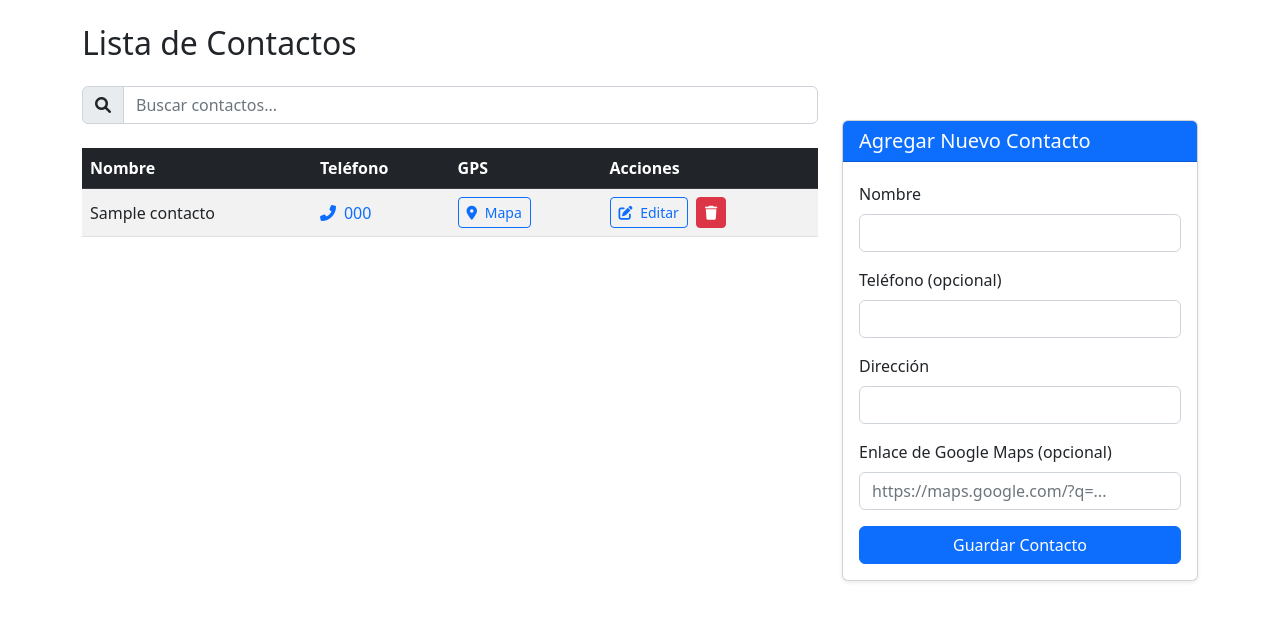
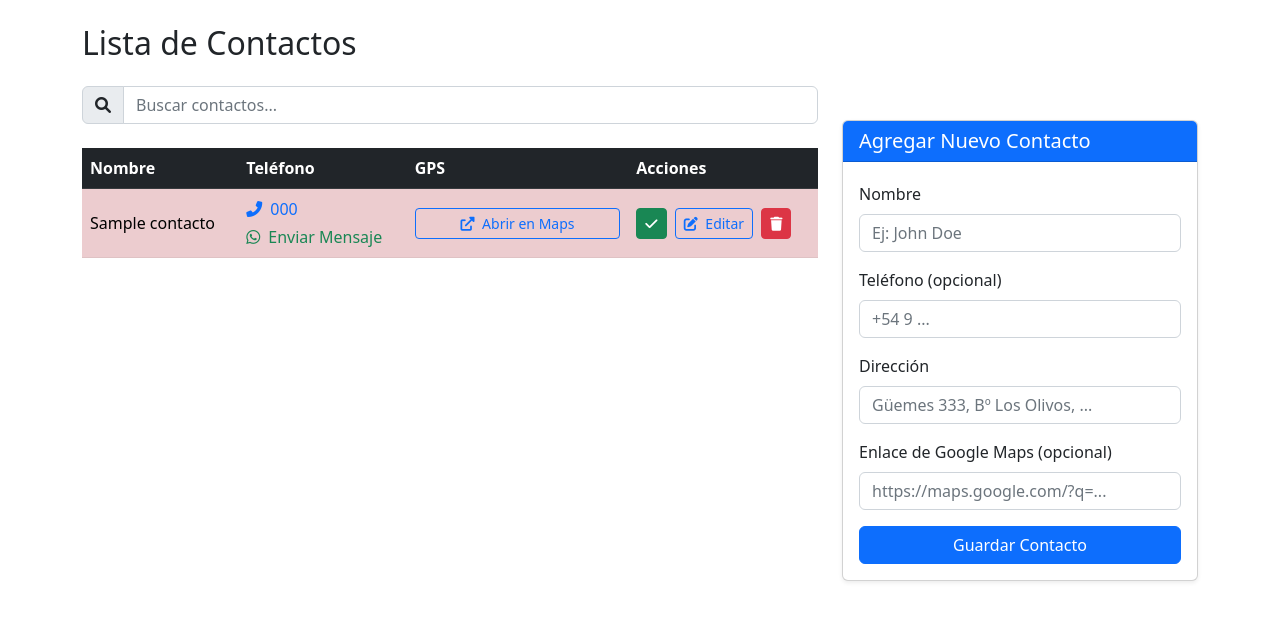
Before and after one commit to GuilloSGit/lista-contactos, a Flask app: page /contactos in a window 1280 px wide. Shown: the part 56-677 px from the top of the page. Run offline with Flask 3, Linux system fonts and the light colour scheme; a user stored in the database is signed in; tables that the repository leaves empty hold one stand-in row (values such as "Sample post"); some libraries are stand-ins or nearby versions.

Commit message:
Mejoras UI: Mapa embebido y formateo automatico de links de WhatsApp

```diff
--- a/app.py
+++ b/app.py
@@ -3,8 +3,11 @@ from flask import Flask, render_template, request, redirect, url_for, flash, ses
 from flask_sqlalchemy import SQLAlchemy
 from flask_wtf.csrf import CSRFProtect, generate_csrf
 from email_validator import validate_email, EmailNotValidError
+from datetime import datetime, timedelta
 import os
 import sys
+import re
+import urllib.parse
 
 from dotenv import load_dotenv
 from pathlib import Path
@@ -78,13 +81,84 @@ class UsuarioAutorizado(db.Model):
 class Contacto(db.Model):
     id = db.Column(db.Integer, primary_key=True)
     nombre = db.Column(db.String(100), nullable=False)
-    email = db.Column(db.String(120), nullable=False)
+    email = db.Column(db.String(120), nullable=True)
     telefono = db.Column(db.String(20), nullable=False)
     direccion = db.Column(db.String(200), nullable=False)
     gps_url = db.Column(db.String(500), nullable=True)
     activo = db.Column(db.Boolean, default=True, nullable=False)
     fecha_creacion = db.Column(db.DateTime, default=db.func.current_timestamp())
     fecha_actualizacion = db.Column(db.DateTime, default=db.func.current_timestamp(), onupdate=db.func.current_timestamp())
+
+    @property
+    def necesita_actualizacion(self):
+        # 125 días son aprox 4 meses y medio
+        limite = datetime.utcnow() - timedelta(days=125)
+        fecha_ref = self.fecha_actualizacion or self.fecha_creacion
+        if fecha_ref:
+            return fecha_ref < limite
+        return False
+
+    @property
+    def embed_map_url(self):
+        if self.gps_url:
+            match = re.search(r'(?:search/|@|[?&]q=)([-0-9.]+)[^0-9-]+([-0-9.]+)', self.gps_url)
+            if match:
+                lat, lng = match.group(1), match.group(2)
+                return f"https://maps.google.com/maps?q={lat},{lng}&t=m&z=16&output=embed&iwloc=near"
+
+        if self.direccion:
+            return f"https://maps.google.com/maps?q={urllib.parse.quote(self.direccion.strip())}&t=m&z=16&output=embed&iwloc=near"
+
+        return ""
+
+    @property
+    def whatsapp_url(self):
+        if not self.telefono:
+            return ""
+
+        telefono_str = str(self.telefono).strip()
+        has_plus = telefono_str.startswith('+')
+        num = re.sub(r'\D', '', telefono_str)
+
+        if not num:
+            return ""
+
+        if has_plus:
+            # Caso especial Argentina (+54)
+            if num.startswith('54'):
+                if len(num) == 12 and not num.startswith('549'):
+                    return f"https://wa.me/549{num[2:]}"
+                elif num.startswith('549') and len(num) == 15:
+                    local = num[3:]
+                    if local[2:4] == '15': local = local[:2] + local[4:]
+                    elif local[3:5] == '15': local = local[:3] + local[5:]
+                    elif local[4:6] == '15': local = local[:4] + local[6:]
+                    return f"https://wa.me/549{local}"
+                elif num.startswith('54') and len(num) == 14:
+                    local = num[2:]
+                    if local[2:4] == '15': local = local[:2] + local[4:]
+                    elif local[3:5] == '15': local = local[:3] + local[5:]
+                    elif local[4:6] == '15': local = local[:4] + local[6:]
+                    return f"https://wa.me/549{local}"
+            return f"https://wa.me/{num}"
+
+        # Si ya viene con el 549 o 54 explícito sin el +
+        if num.startswith('549') and len(num) == 13:
+            return f"https://wa.me/{num}"
+        if num.startswith('54') and len(num) == 12:
+            return f"https://wa.me/549{num[2:]}"
+
+        # Quitar 0 inicial (prefijo interurbano)
+        if num.startswith('0'):
+            num = num[1:]
+
+        # Si tiene 12 dígitos, probablemente tenga el '15' metido
+        if len(num) == 12:
+            if num[2:4] == '15': num = num[:2] + num[4:]
+            elif num[3:5] == '15': num = num[:3] + num[5:]
+            elif num[4:6] == '15': num = num[:4] + num[6:]
+
+        return f"https://wa.me/549{num}"
 
 # Datos iniciales de ejemplo (comentados)
 """
@@ -256,7 +330,7 @@ def editar_contacto(contacto_id):
     if request.method == 'POST':
         try:
             contacto.nombre = request.form['nombre']
-            contacto.email = request.form['email']
+            contacto.email = request.form.get('email', '')
             contacto.telefono = request.form.get('telefono', '')
             contacto.direccion = request.form['direccion']
             contacto.gps_url = request.form.get('gps_url', '')
@@ -269,6 +343,22 @@ def editar_contacto(contacto_id):
             flash('Error al actualizar el contacto', 'error')
 
     return render_template('editar_contacto.html', contacto=contacto)
+
+@app.route('/contactos/confirmar_actualizacion/<int:contacto_id>', methods=['POST'])
+@login_required
+@admin_required
+def confirmar_actualizacion(contacto_id):
+    if request.method == 'POST':
+        try:
+            contacto = Contacto.query.get_or_404(contacto_id)
+            contacto.fecha_actualizacion = datetime.utcnow()
+            db.session.commit()
+            flash('Contacto verificado correctamente', 'success')
+        except Exception as e:
+            db.session.rollback()
+            print(f"ERROR AL CONFIRMAR ACTUALIZACION: {str(e)}")
+            flash('Error al verificar el contacto', 'error')
+    return redirect(url_for('lista_contactos'))
 
 @app.route('/contactos/eliminar/<int:contacto_id>', methods=['POST'])
 @login_required
@@ -284,6 +374,7 @@ def eliminar_contacto(contacto_id):
             return redirect(url_for('lista_contactos'))
         except Exception as e:
             db.session.rollback()
+            print(f"ERROR AL ELIMINAR CONTACTO: {str(e)}")
             flash('Error al eliminar el contacto', 'error')
             return redirect(url_for('lista_contactos'))
     return redirect(url_for('lista_contactos'))
--- a/requirements.txt
+++ b/requirements.txt
@@ -9,9 +9,9 @@ idna==3.6
 itsdangerous==2.1.2
 Jinja2==3.1.2
 MarkupSafe==2.1.3
-psycopg2-binary==2.9.9
+psycopg2-binary>=2.9.9
 python-dotenv==1.0.0
-SQLAlchemy==2.0.20
+SQLAlchemy>=2.0.20
 Werkzeug==2.3.7
 WTForms==3.0.1
 gunicorn==21.2.0
--- a/templates/contactos.html
+++ b/templates/contactos.html
@@ -120,30 +120,49 @@
                     </thead>
                     <tbody>
                         {% for contacto in contactos %}
-                        <tr>
+                        <tr class="{% if contacto.necesita_actualizacion %}table-danger{% endif %}">
                             <td class="align-middle">{{ contacto.nombre }}</td>
                             <td class="align-middle">
                                 {% if contacto.telefono %}
-                                <a href="tel:{{ contacto.telefono }}" class="text-decoration-none">
-                                    <i class="fas fa-phone-alt me-2"></i>{{ contacto.telefono }}
-                                </a>
+                                <div class="d-flex flex-column gap-1">
+                                    <a href="tel:{{ contacto.telefono }}" class="text-decoration-none">
+                                        <i class="fas fa-phone-alt me-2"></i>{{ contacto.telefono }}
+                                    </a>
+                                    <!-- Link WhatsApp -->
+                                    <a href="{{ contacto.whatsapp_url }}" target="_blank"
+                                        class="text-decoration-none text-success">
+                                        <i class="fab fa-whatsapp me-2"></i>Enviar Mensaje
+                                    </a>
+                                </div>
                                 {% else %}
                                 <span class="text-muted"><i class="fas fa-phone-alt me-2"></i>Sin teléfono</span>
                                 {% endif %}
                             </td>
-                            <td class="align-middle">
+                            <td class="align-middle" style="min-width: 200px;">
                                 {% if contacto.gps_url %}
                                 <a href="{{ contacto.gps_url }}" target="_blank"
-                                    class="btn btn-sm btn-outline-primary me-1">
-                                    <i class="fas fa-map-marker-alt me-1"></i> Mapa
+                                    class="btn btn-sm btn-outline-primary d-block w-100">
+                                    <i class="fas fa-external-link-alt me-1"></i> Abrir en Maps
                                 </a>
                                 {% else %}
-                                <span class="text-muted me-2">Sin mapa</span>
+                                <span class="text-muted d-block text-center" style="font-size: 0.85rem;">
+                                    <i class="fas fa-map-marker-alt me-1"></i> Sin enlace GPS
+                                </span>
                                 {% endif %}
-
                             </td>
                             {% if session.get('rol') == 'admin' %}
                             <td class="align-middle">
+                                {% if contacto.necesita_actualizacion %}
+                                <form method="POST"
+                                    action="{{ url_for('confirmar_actualizacion', contacto_id=contacto.id) }}"
+                                    class="d-inline">
+                                    <input type="hidden" name="csrf_token" value="{{ csrf_token }}">
+                                    <button type="submit" class="btn btn-sm btn-success me-1"
+                                        title="Confirmar datos actualizados">
+                                        <i class="fas fa-check"></i>
+                                    </button>
+                                </form>
+                                {% endif %}
                                 <a href="{{ url_for('editar_contacto', contacto_id=contacto.id) }}"
                                     class="btn btn-sm btn-outline-primary me-1">
                                     <i class="fas fa-edit me-1"></i> Editar
@@ -170,24 +189,45 @@
             <div class="row g-3">
                 {% for contacto in contactos %}
                 <div class="col-12">
-                    <div class="card shadow-sm">
+                    <div
+                        class="card shadow-sm {% if contacto.necesita_actualizacion %}bg-danger bg-opacity-10 border-danger border-opacity-50{% endif %}">
                         <div class="card-body">
                             <div class="d-flex justify-content-between">
-                                <h5 class="card-title">{{ contacto.nombre }}</h5>
+                                {% if contacto.necesita_actualizacion %}
+                                <div class="alert alert-danger d-flex justify-content-between w-100">
+                                    <strong>¡Atención!</strong>&nbsp;Este contacto necesita actualización.
+                                    {% if session.get('rol') == 'admin' %}
+                                    <form method="POST"
+                                        action="{{ url_for('confirmar_actualizacion', contacto_id=contacto.id) }}"
+                                        class="d-inline m-0 p-0">
+                                        <input type="hidden" name="csrf_token" value="{{ csrf_token }}">
+                                        <button type="submit" class="btn btn-sm btn-success"
+                                            title="Confirmar datos actualizados">
+                                            <i class="fas fa-check"></i>
+                                        </button>
+                                    </form>
+                                    {% endif %}
+                                </div>
+                                {% endif %}
+                            </div>
+                            <div class="d-flex flex-column">
+                                <!-- Nombre -->
+                                <div class="w-100">
+                                    <h5 class="card-title">{{ contacto.nombre }}</h5>
+                                </div>
                                 <!-- Mapa -->
-                                <div class="mb-2 p-2">
+                                <div class="mb-3 mt-2">
                                     {% if contacto.gps_url %}
-                                    <a href="{{ contacto.gps_url }}"
-                                    target="_blank"
-                                    class="btn btn-sm btn-outline-primary mt-2">
-                                        <i class="fas fa-map-marker-alt me-1"></i>
-                                        Ver en mapa
+                                    <a href="{{ contacto.gps_url }}" target="_blank"
+                                        class="btn btn-sm btn-outline-primary w-100">
+                                        <i class="fas fa-external-link-alt me-1"></i>
+                                        Abrir en Maps
                                     </a>
                                     {% else %}
-                                    <span class="text-muted">
+                                    <div class="text-center text-muted mt-2" style="font-size: 0.85rem;">
                                         <i class="fas fa-map-marker-alt me-1"></i>
-                                        Sin mapa disponible
-                                    </span>
+                                        Sin enlace GPS
+                                    </div>
                                     {% endif %}
                                 </div>
                             </div>
@@ -196,9 +236,14 @@
                             <div class="mb-2">
                                 {% if contacto.telefono %}
                                 <a href="tel:{{ contacto.telefono }}"
-                                    class="text-decoration-none d-flex align-items-center">
+                                    class="text-decoration-none d-flex align-items-center mb-2">
                                     <i class="fas fa-phone-alt me-2 text-primary"></i>
                                     <span>{{ contacto.telefono }}</span>
+                                </a>
+                                <a href="{{ contacto.whatsapp_url }}" target="_blank"
+                                    class="text-decoration-none d-flex align-items-center text-success">
+                                    <i class="fab fa-whatsapp me-2"></i>
+                                    <span>Enviar Mensaje</span>
                                 </a>
                                 {% else %}
                                 <div class="d-flex align-items-center text-muted">
@@ -302,19 +347,22 @@
                 <h5 class="mb-0">Agregar Nuevo Contacto</h5>
             </div>
             <div class="card-body mt-1">
-                <form action="{{ url_for('agregar_contacto') }}" method="POST" enctype="application/x-www-form-urlencoded">
+                <form action="{{ url_for('agregar_contacto') }}" method="POST"
+                    enctype="application/x-www-form-urlencoded">
                     <input type="hidden" name="csrf_token" value="{{ csrf_token }}">
                     <div class="mb-3">
                         <label for="nombre" class="form-label">Nombre</label>
-                        <input type="text" class="form-control" id="nombre" name="nombre" required>
+                        <input type="text" class="form-control" id="nombre" name="nombre" placeholder="Ej: John Doe"
+                            required>
                     </div>
                     <div class="mb-3">
                         <label for="telefono" class="form-label">Teléfono (opcional)</label>
-                        <input type="tel" class="form-control" id="telefono" name="telefono">
+                        <input type="tel" class="form-control" id="telefono" name="telefono" placeholder="+54 9 ...">
                     </div>
                     <div class="mb-3">
                         <label for="direccion" class="form-label">Dirección</label>
-                        <input type="text" class="form-control" id="direccion" name="direccion" required>
+                        <input type="text" class="form-control" id="direccion" name="direccion"
+                            placeholder="Güemes 333, Bº Los Olivos, ...">
                     </div>
                     <div class="mb-3">
                         <label for="gps_url" class="form-label">Enlace de Google Maps (opcional)</label>
```
Also changed, not shown: scratch.py (added, +17 -0 lines), templates/editar_contacto.html (+7 -8 lines), instance/contactos.db.
